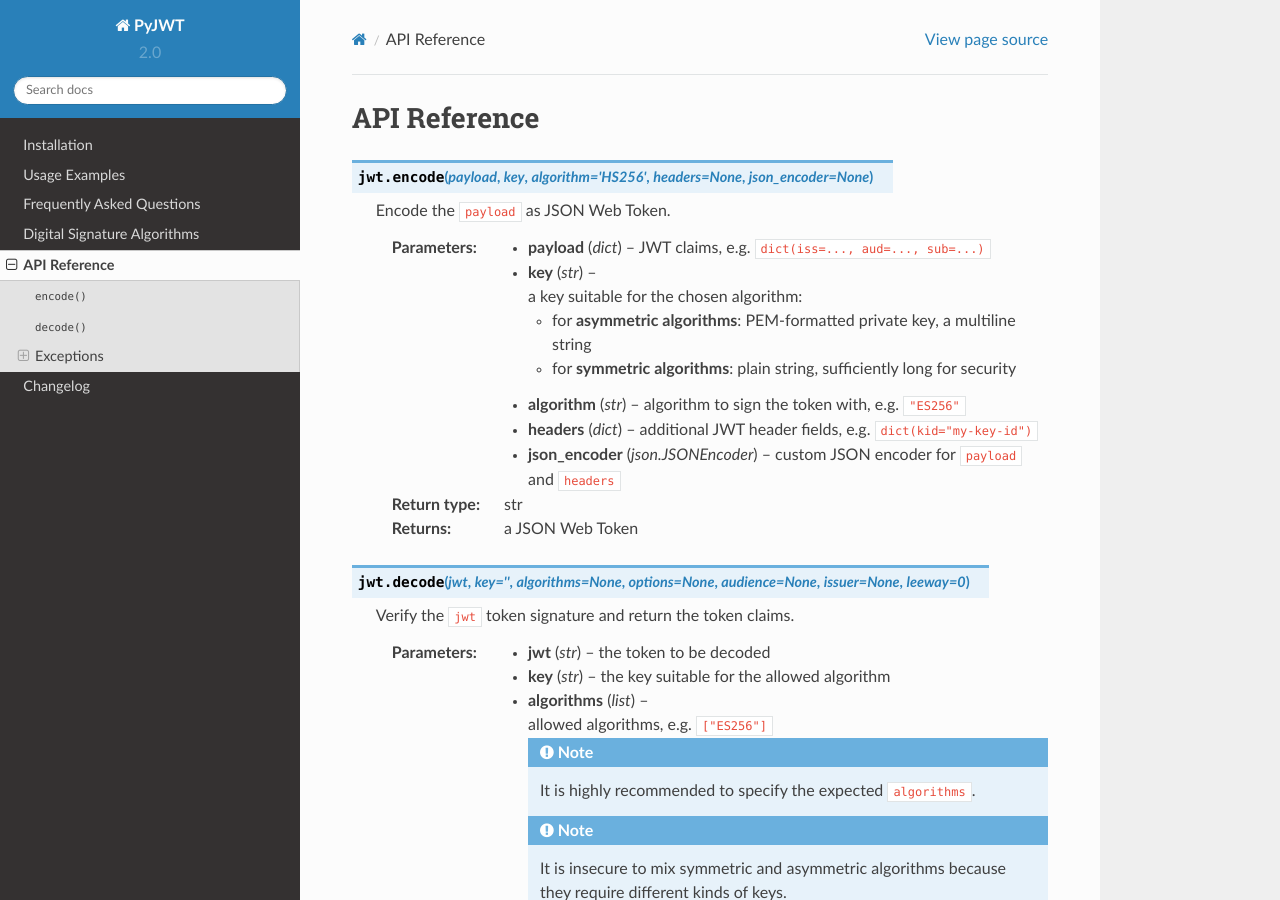
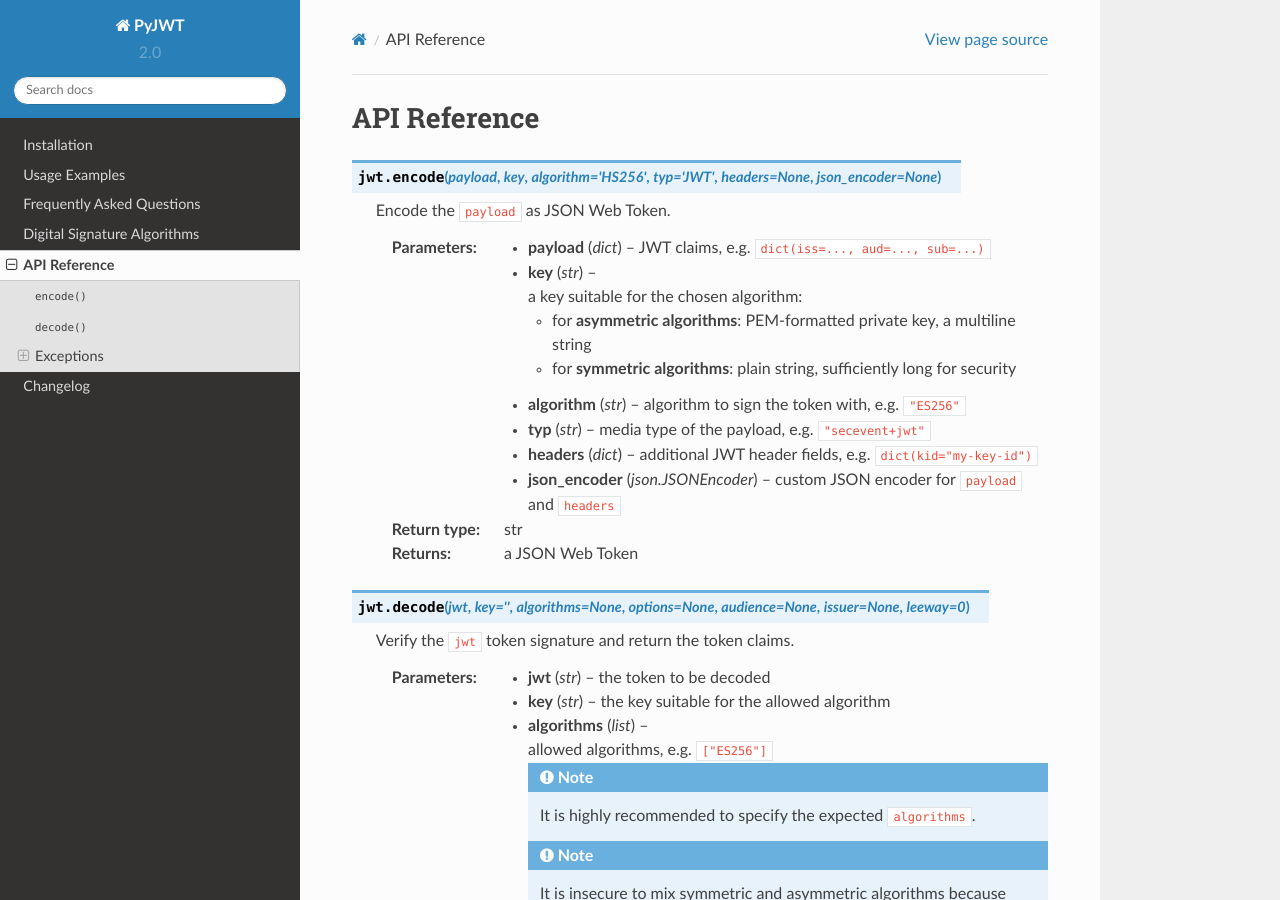
Before and after one commit to jpadilla/pyjwt, a Sphinx documentation site: the page built from docs/api.rst, in a window 1280 px wide and 900 px high. Built offline with Sphinx 7.4.7 and the Read the Docs theme 2.0.0, drawn with Linux system fonts in a browser that asks for light colours.

Commit message:
Update doc.

```diff
--- a/docs/api.rst
+++ b/docs/api.rst
@@ -3,7 +3,7 @@
 
 .. module:: jwt
 
-.. function:: encode(payload, key, algorithm="HS256", headers=None, json_encoder=None)
+.. function:: encode(payload, key, algorithm="HS256", typ="JWT", headers=None, json_encoder=None)
 
     Encode the ``payload`` as JSON Web Token.
 
@@ -14,6 +14,7 @@
         * for **symmetric algorithms**: plain string, sufficiently long for security
 
     :param str algorithm: algorithm to sign the token with, e.g. ``"ES256"``
+    :param str typ: media type of the payload, e.g. ``"secevent+jwt"``
     :param dict headers: additional JWT header fields, e.g. ``dict(kid="my-key-id")``
     :param json.JSONEncoder json_encoder: custom JSON encoder for ``payload`` and ``headers``
     :rtype: str
```
